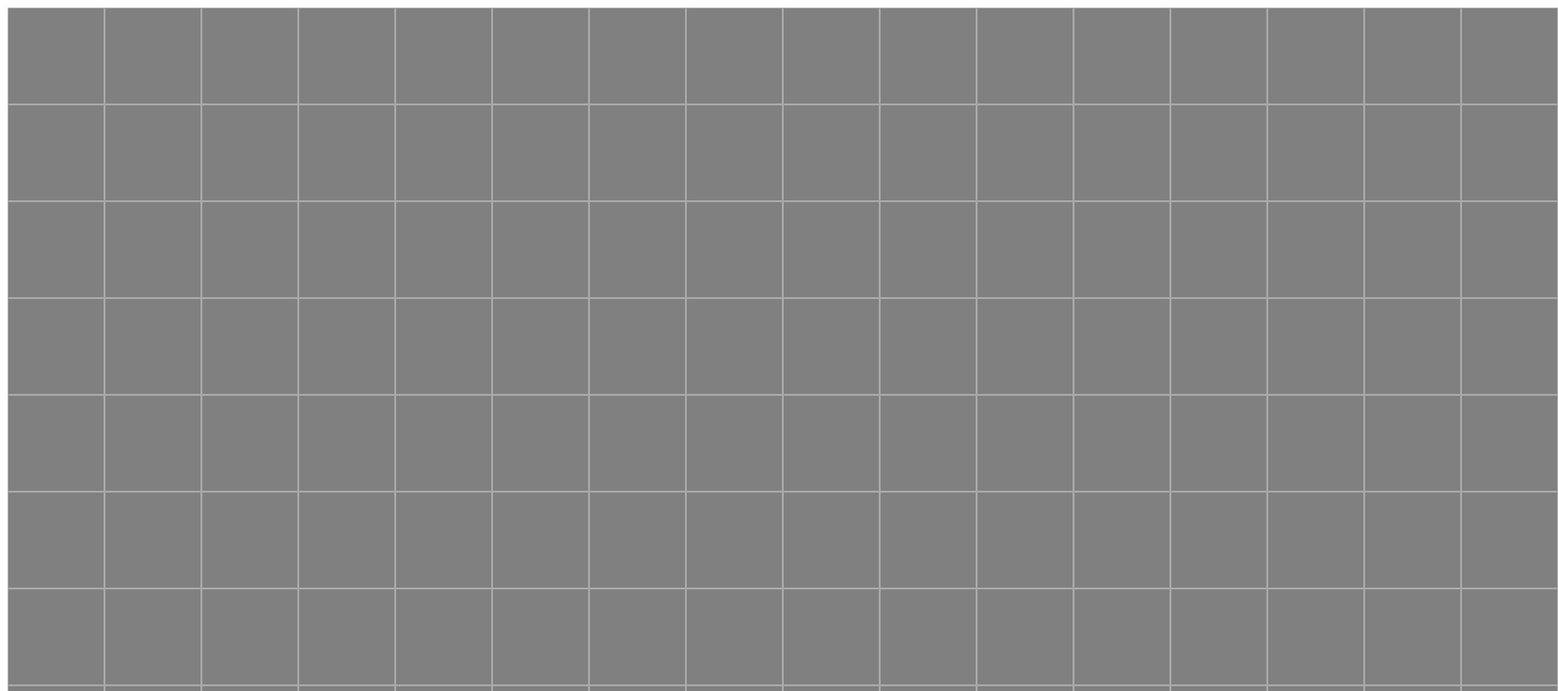
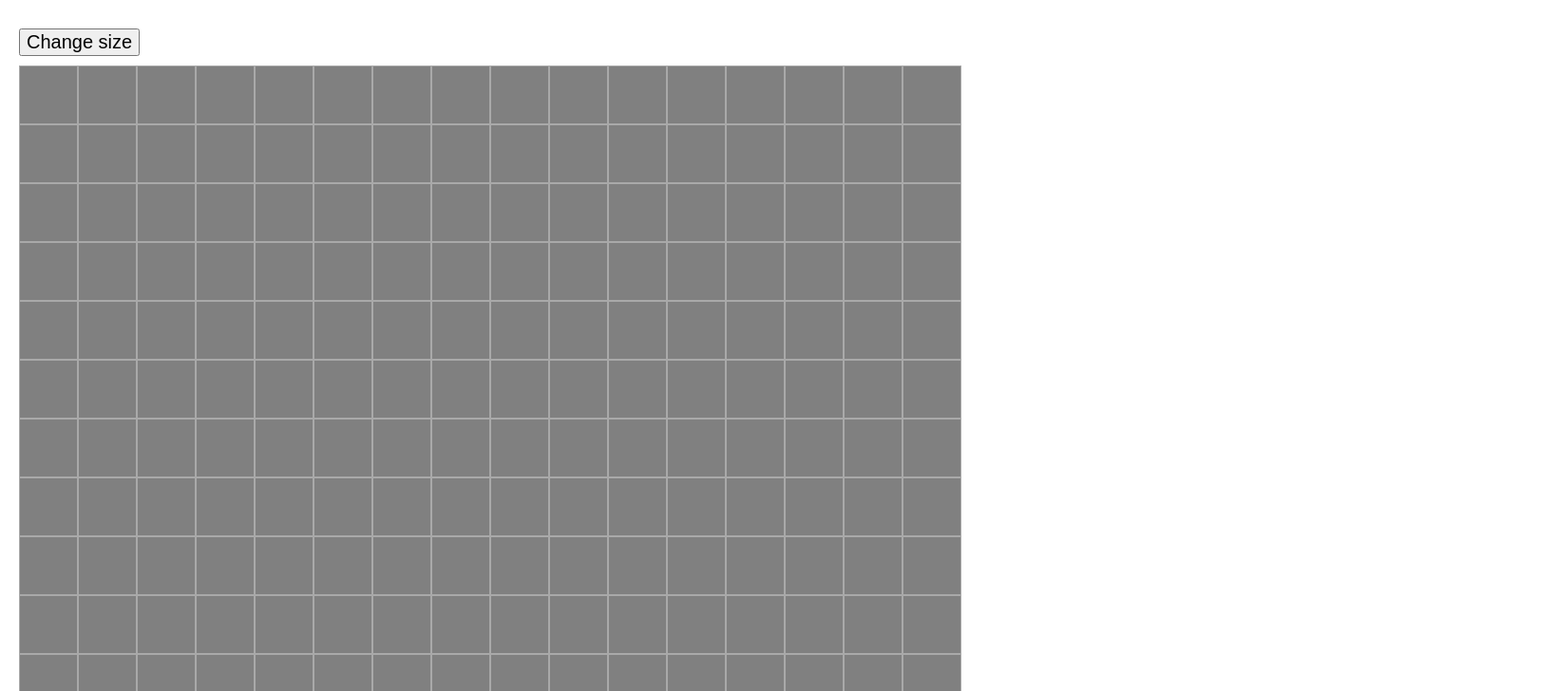
Before and after one commit to TiffanyChan614/odin-etch-a-sketch, a plain HTML site: page index.html in a window 1280 px wide. Shown: the top 728 px of the page at 95% size, 1640 px wide, since content can reach past the window. Drawn offline with Linux system fonts and the light colour scheme.

Commit message:
Enable customization of cell's size

```diff
--- a/etch-a-sketch.js
+++ b/etch-a-sketch.js
@@ -1,11 +1,26 @@
-function createGrid(){
-    const container = document.querySelector(".container");
-    for (let i = 0; i < 16; i++){
+const container = document.querySelector(".container");
+const button = document.querySelector(".prompt");
+
+function setCellPixel(size, cell){
+    const containerWidth = container.style.width;
+    let width = parseInt(containerWidth) / size;
+    cell.style.width = `${width}px`;
+    cell.style.height = cell.style.width;
+}
+
+function clearGrid(){
+    container.textContent = "";
+}
+
+function createGrid(size){
+    container.style.width = "960px";
+    for (let i = 0; i < size; i++){
         let rowContainer = document.createElement("div");
         rowContainer.classList.add("row-container");
-        for (let j = 0; j < 16; j++){
+        for (let j = 0; j < size; j++){
             let cell = document.createElement("div");
             cell.classList.add("cell");
+            setCellPixel(size, cell);
             rowContainer.appendChild(cell);
         }
         container.appendChild(rowContainer);
@@ -19,7 +34,18 @@ function changeColorWhenHover(cells){
     });
 }
 
-createGrid()
+function promptGridSize(){
+    let size = prompt("Enter new size: ", "");
+    clearGrid();
+    run(size);
+}
 
-const cells = document.querySelectorAll(".cell");
-changeColorWhenHover(cells);
+function run(size){
+    createGrid(size);
+
+    const cells = document.querySelectorAll(".cell");
+    changeColorWhenHover(cells);
+}
+
+let size = 16;
+run(size);
--- a/index.html
+++ b/index.html
@@ -5,10 +5,11 @@
     <meta http-equiv="X-UA-Compatible" content="IE=edge">
     <meta name="viewport" content="width=device-width, initial-scale=1.0">
     <title>Document</title>
+    <link rel="stylesheet" href="style.css">
     <script src="etch-a-sketch.js" defer></script>
-    <link rel="stylesheet" href="style.css">
 </head>
 <body>
+    <button class="prompt" onclick="promptGridSize()">Change size</button>
     <div class="container"></div>
 </body>
 </html>
--- a/style.css
+++ b/style.css
@@ -1,6 +1,11 @@
+body{
+    margin: 20px;
+}
+
 .container{
     display: flex;
     flex-direction: column;
+    width: 900px;
 }
 
 .row-container{
@@ -13,6 +18,10 @@
     background-color: grey;
     border: 1px solid darkgrey;
     flex: 0 0 auto;
-    width: 100px;
-    height: 100px;
+
 }
+
+.prompt{
+    font-size: 20px;
+    margin: 10px 0;
+}
```
